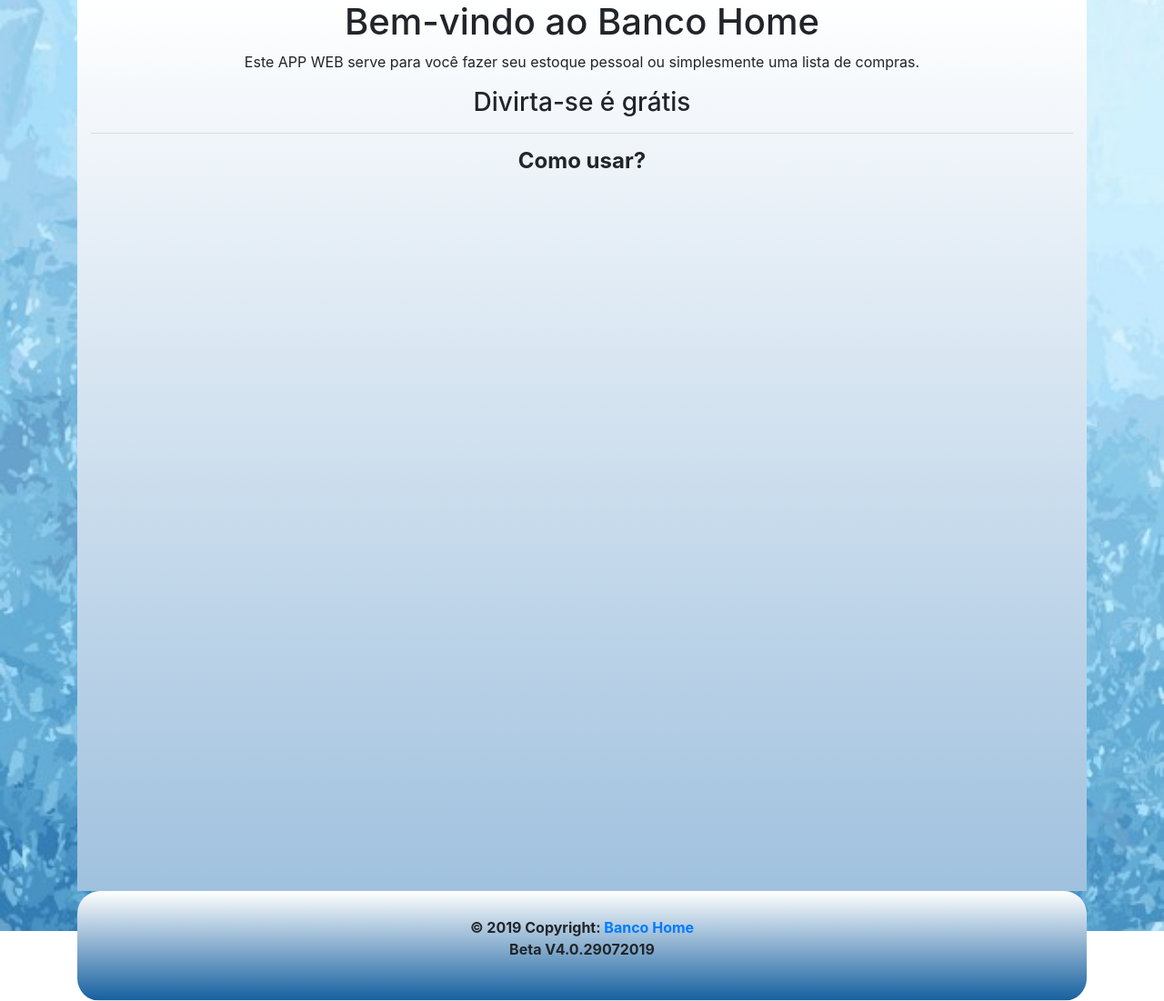
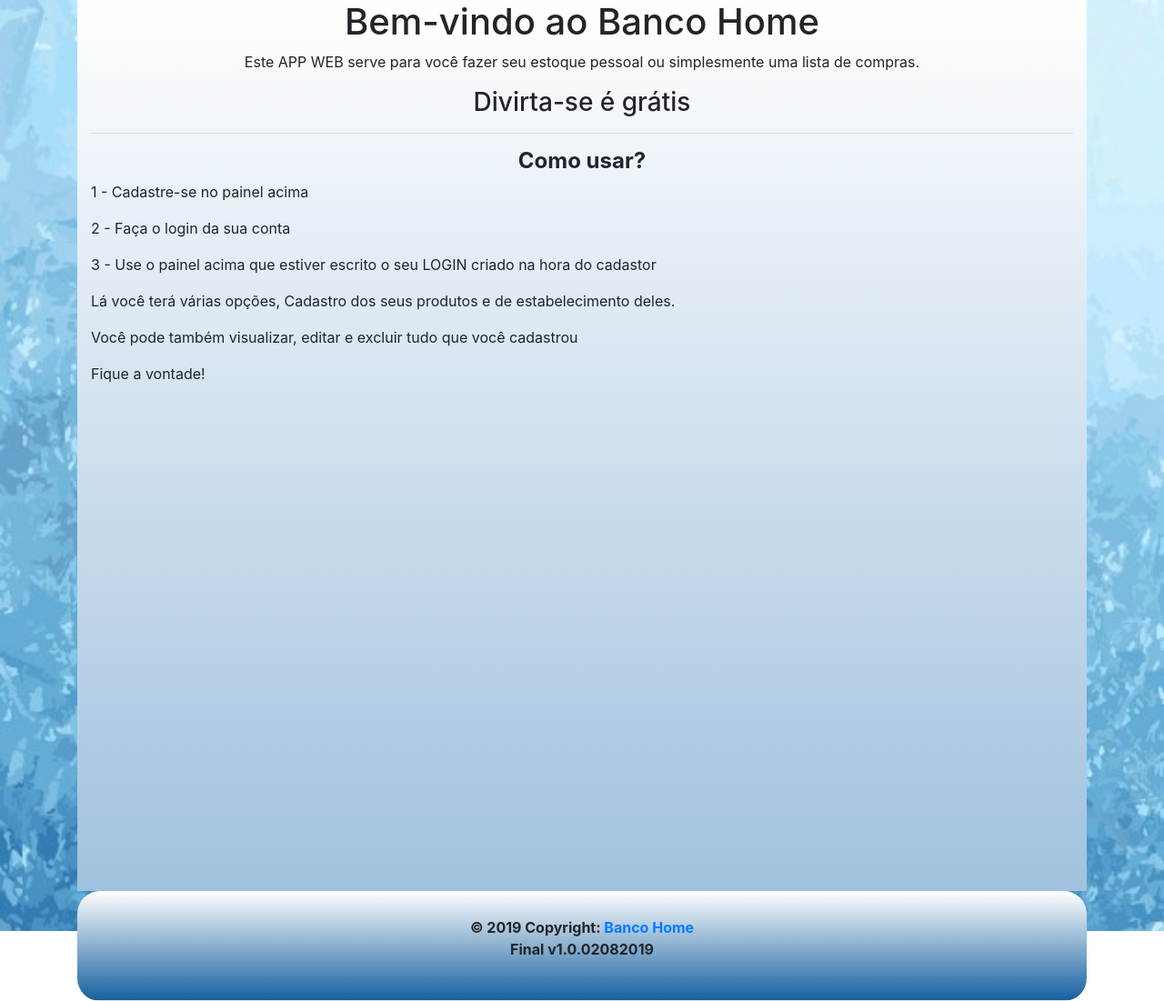
Before and after one commit to nightreturn77/projectadmhouse, a PHP site: page / in a window 1280 px wide. Shown: the part 256-1357 px from the top of the page at 91% size. Run offline with PHP 8.4, Linux system fonts and the light colour scheme.

Commit message:
Final v1.0.02082019

```diff
--- a/cadastrar-usuario.php
+++ b/cadastrar-usuario.php
@@ -26,7 +26,7 @@ if(isset($_POST['cadastrar'])){
     }else{
         echo "not ok";
     }
-}else if($repeat['situacao'] == "excluido"){
+}else if($repeat['situacao'] != $situacao){
     $query = "insert into usuario(nome,idade,email,login,senha,godPassword,tipoUsuario,situacao) values('$nome','$idade',
     '$email','$login','$senha','$god',$tipo,'$situacao')";
 
--- a/footer.php
+++ b/footer.php
@@ -7,7 +7,7 @@
   <!-- Copyright -->
   <div class="footer-copyright text-center py-3">© 2019 Copyright:
     <a href="#"> Banco Home</a>
-    <p>Beta V4.0.29072019</p>
+    <p>Final v1.0.02082019</p>
   </div>
   <!-- Copyright -->
 
--- a/index.php
+++ b/index.php
@@ -11,6 +11,12 @@ include('header.php');
 <h3 class='text-center'>Divirta-se é grátis</h3>
 <hr>
 <h4 class='font-weight-bold text-center'>Como usar?</h4>
+<p>1 - Cadastre-se no painel acima</p>
+<p>2 - Faça o login da sua conta</p>
+<p>3 - Use o painel acima que estiver escrito o seu LOGIN criado na hora do cadastor</p>
+<p>Lá você terá várias opções, Cadastro dos seus produtos e de estabelecimento deles.</p>
+<p>Você pode também visualizar, editar e excluir tudo que você cadastrou</p>
+<p>Fique a vontade!</p>
 <?php
 
 include('footer.php');
```
